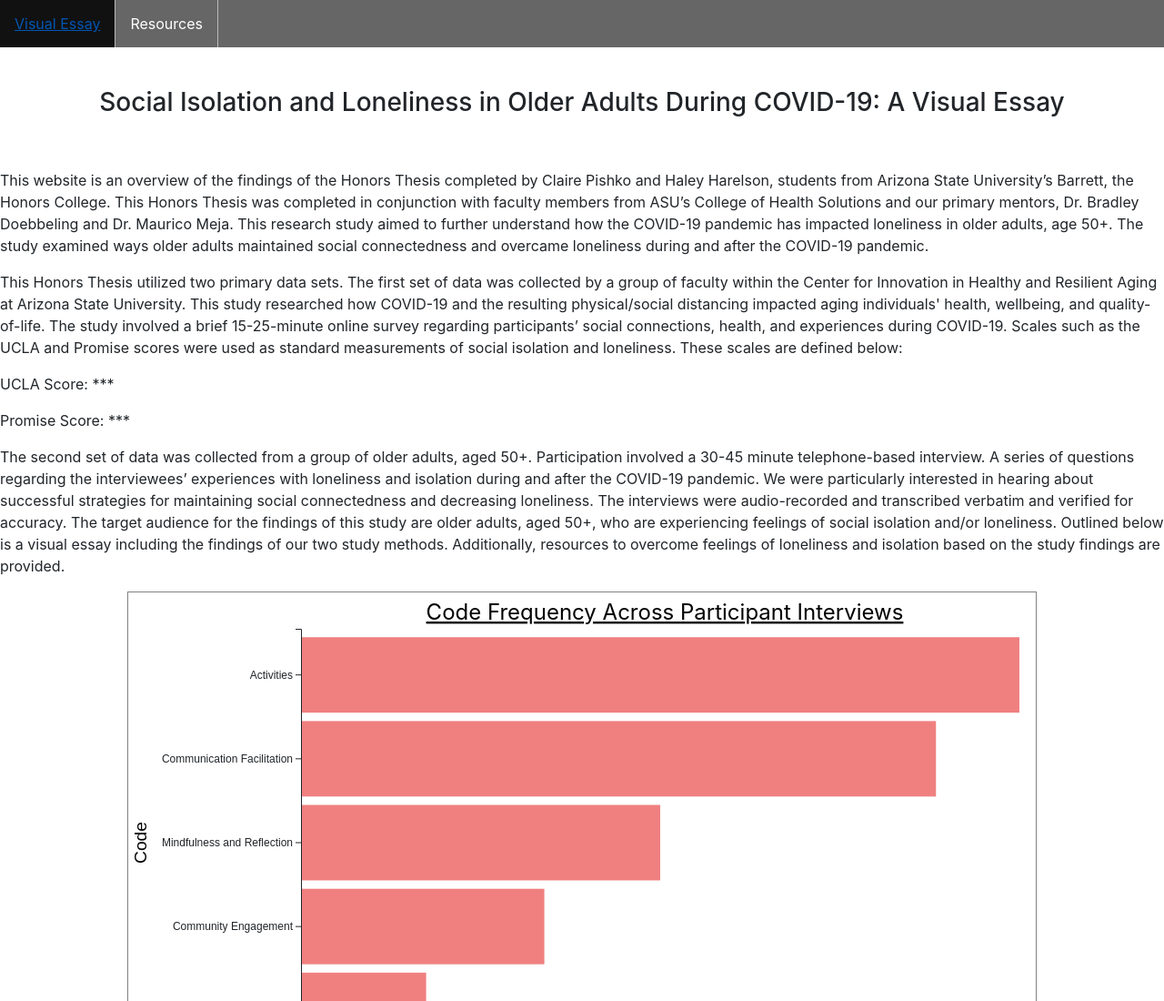
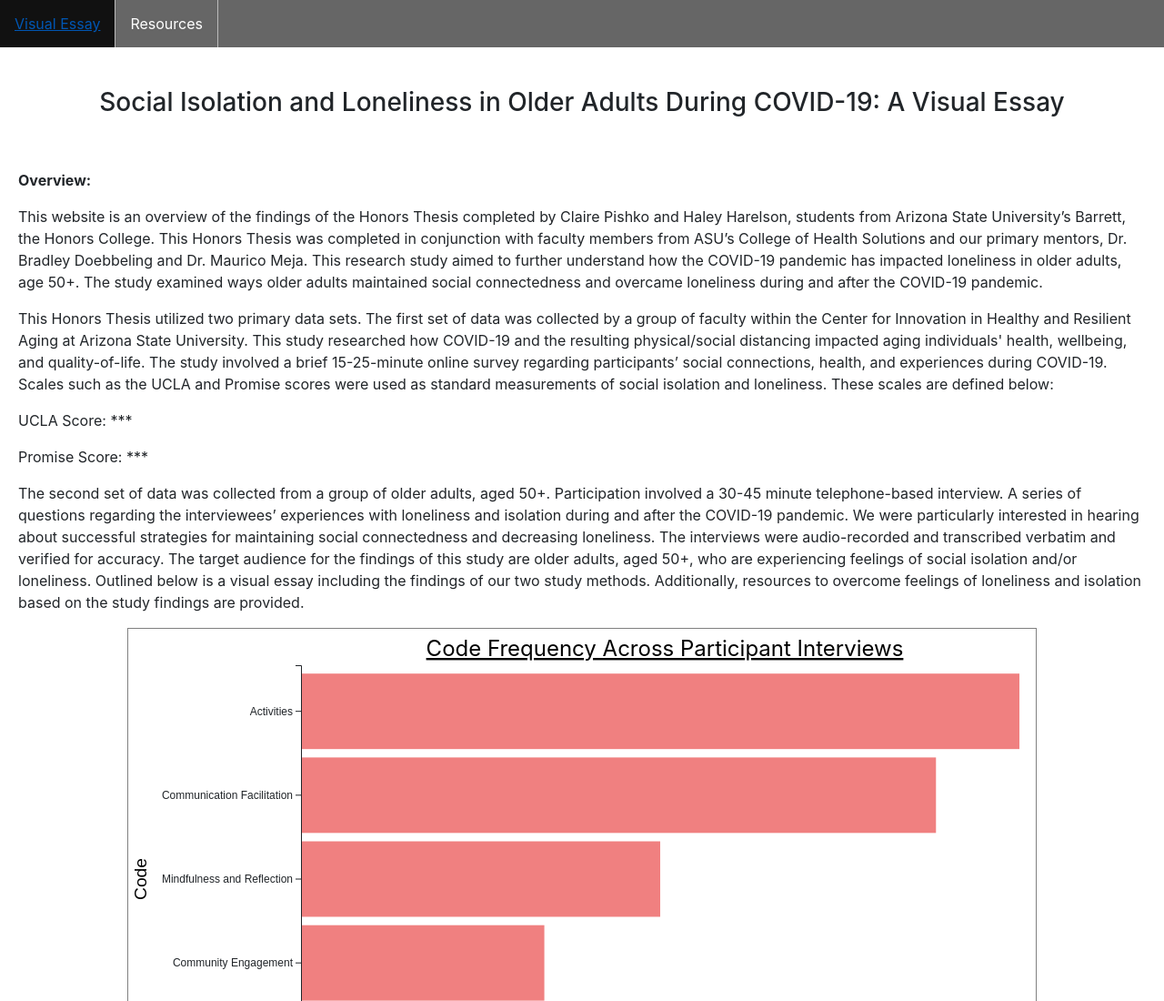
Before and after one commit to haleyharelson/haleyharelson.github.io, a plain HTML site: page index.html in a window 1280 px wide. Shown: the top 1100 px of the page at 91% size. Drawn offline with nearby package versions, Linux system fonts and the light colour scheme.

Commit message:
paragraph formatting

```diff
--- a/index.html
+++ b/index.html
@@ -19,6 +19,7 @@
         <br></br>
         <h3 class="text-center">Social Isolation and Loneliness in Older Adults During COVID-19: A Visual Essay</h3>
         <br></br>
+        <p><b>Overview:</b></p>
         <p>
             This website is an overview of the findings of the Honors Thesis completed by Claire Pishko and Haley Harelson, students from Arizona State University’s Barrett, the Honors College. This Honors Thesis was completed in conjunction with faculty members from ASU’s College of Health Solutions and our primary mentors, Dr. Bradley Doebbeling and Dr. Maurico Meja. This research study aimed to further understand how the COVID-19 pandemic has impacted loneliness in older adults, age 50+. The study examined ways older adults maintained social connectedness and overcame loneliness during and after the COVID-19 pandemic.
 
--- a/styles.css
+++ b/styles.css
@@ -38,6 +38,13 @@
       margin-top: 25px;
   }
 
+  p {
+    margin-top: 0px;
+    margin-left: 20px;
+    margin-right: 20px;
+    margin-bottom: 10px;
+  }
+
   svg {
     width: 1000px;
     height: 600px;
```
